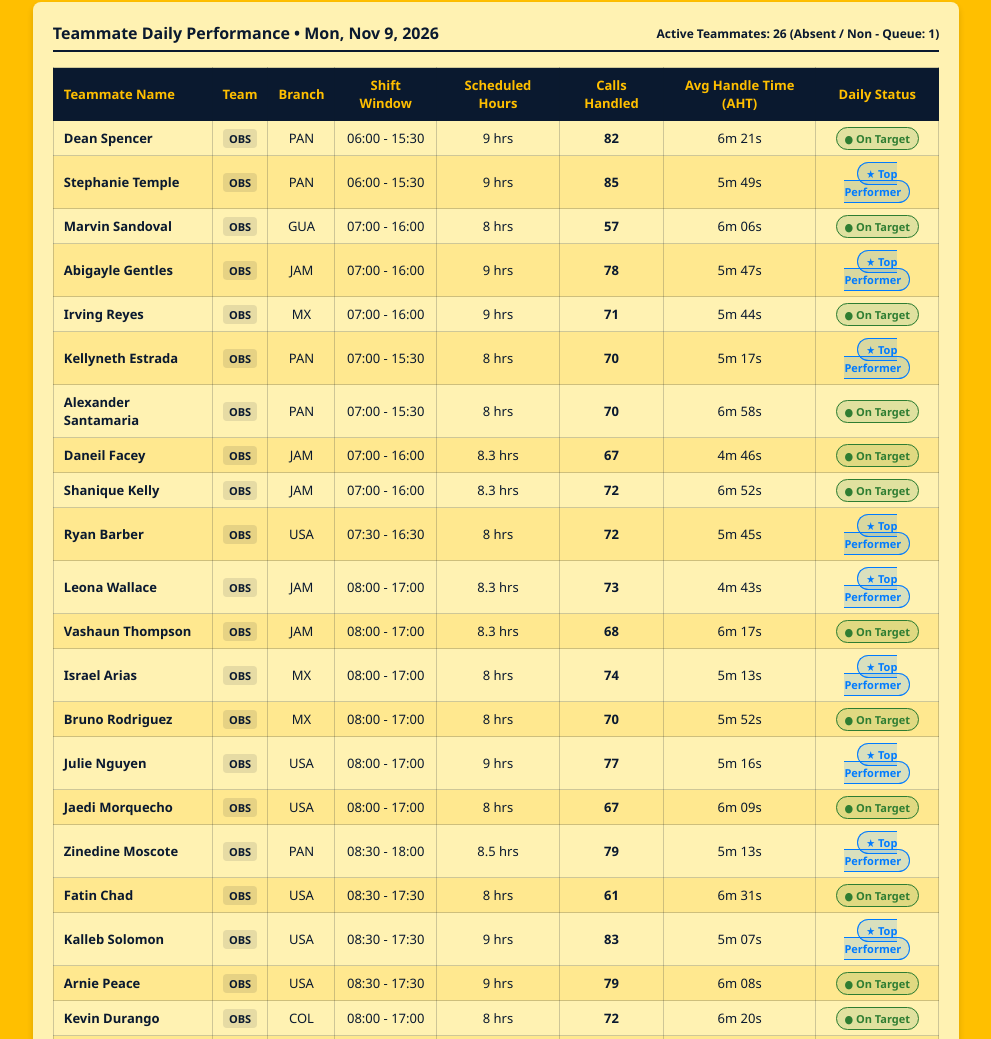
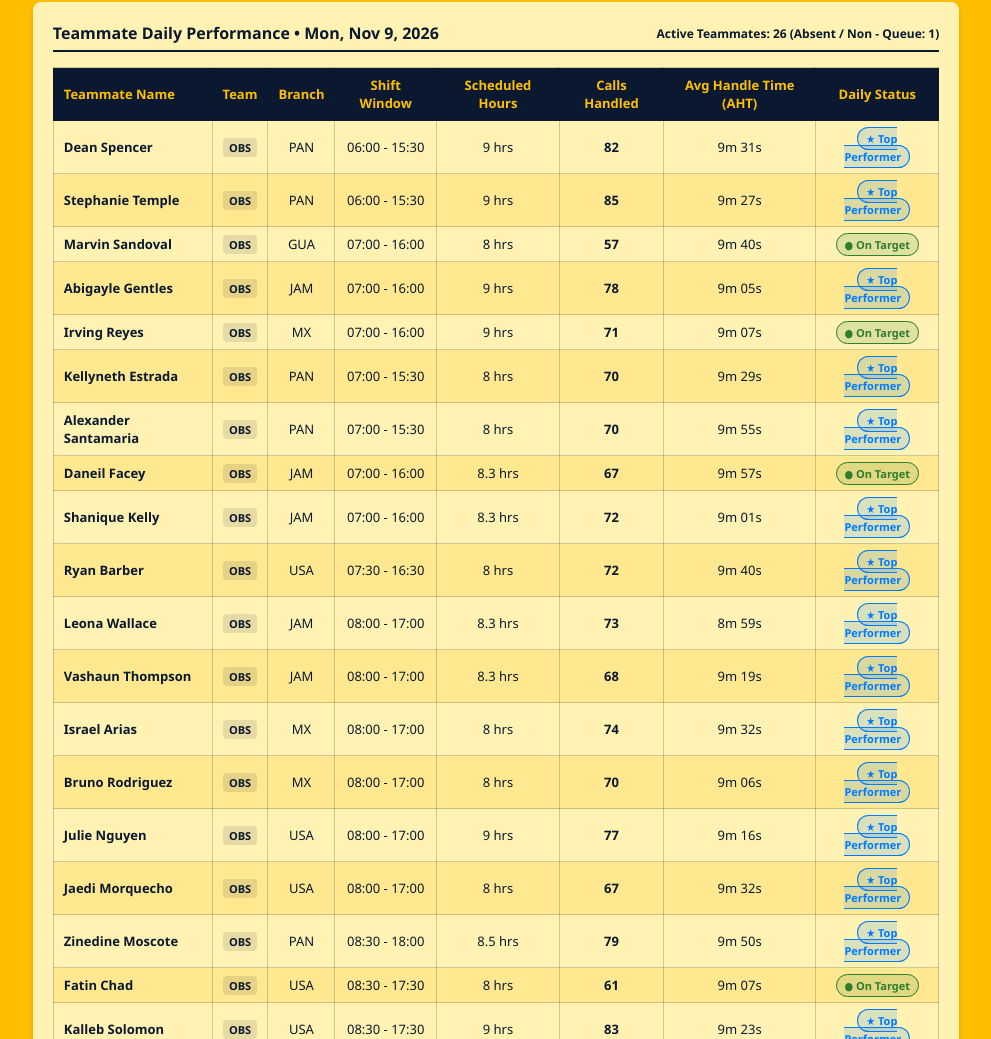
Before and after one commit to cristopherom16/CallsHourAvailability, a plain HTML site: page index.html in a window 1280 px wide. Shown: the part 1500-2539 px from the top of the page, without its empty margins (73-1064 px from the left). Drawn offline with nearby package versions, Linux system fonts and the light colour scheme; no server answers.

Commit message:
Update index.html

```diff
--- a/index.html
+++ b/index.html
@@ -1814,7 +1814,7 @@
                 const stat = dayStats[normalizeAgentName(agent.name)];
                 handled = stat ? stat.calls : 0;
                 // Automatically calculate AHT from shift hours & inbound calls, strictly capped at 10 minutes (600s)
-                const rawAhtSec = handled > 0 ? Math.round((shiftDurationHours * 3600 * 0.75) / handled) : 0;
+                const rawAhtSec = handled > 0 ? Math.round((shiftDurationHours * 3600) / handled) : 0;
                 ahtSec = Math.min(600, rawAhtSec);
             } else {
                 if (totalDayAnswered > 0 && activeAgents.length > 0) {
@@ -1825,7 +1825,7 @@
                     const callsPerHour = 7.0 + ((seed % 25) / 10);
                     handled = Math.round(shiftDurationHours * callsPerHour);
                 }
-                ahtSec = Math.min(600, 280 + (seed % 140));
+                ahtSec = Math.min(600, 520 + (seed % 81));
             }
 
             totalHandled += handled;
@@ -1838,7 +1838,7 @@
             // Performance Rating based on target benchmark (>= 7 calls/hr)
             let statusBadge = '';
             let statusText = '';
-            if (handled >= Math.round(shiftDurationHours * 8.2) && ahtSec <= 350) {
+            if (handled >= Math.round(shiftDurationHours * 8.2) && ahtSec <= 600) {
                 statusBadge = `<span style="background-color: rgba(0, 123, 255, 0.15); color: var(--blue-accent); border: 1px solid var(--blue-accent); padding: 3px 8px; border-radius: 12px; font-weight: bold; font-size: 11px;">★ Top Performer</span>`;
                 statusText = 'Top Performer';
             } else if (handled >= minExpectedCalls) {
```
